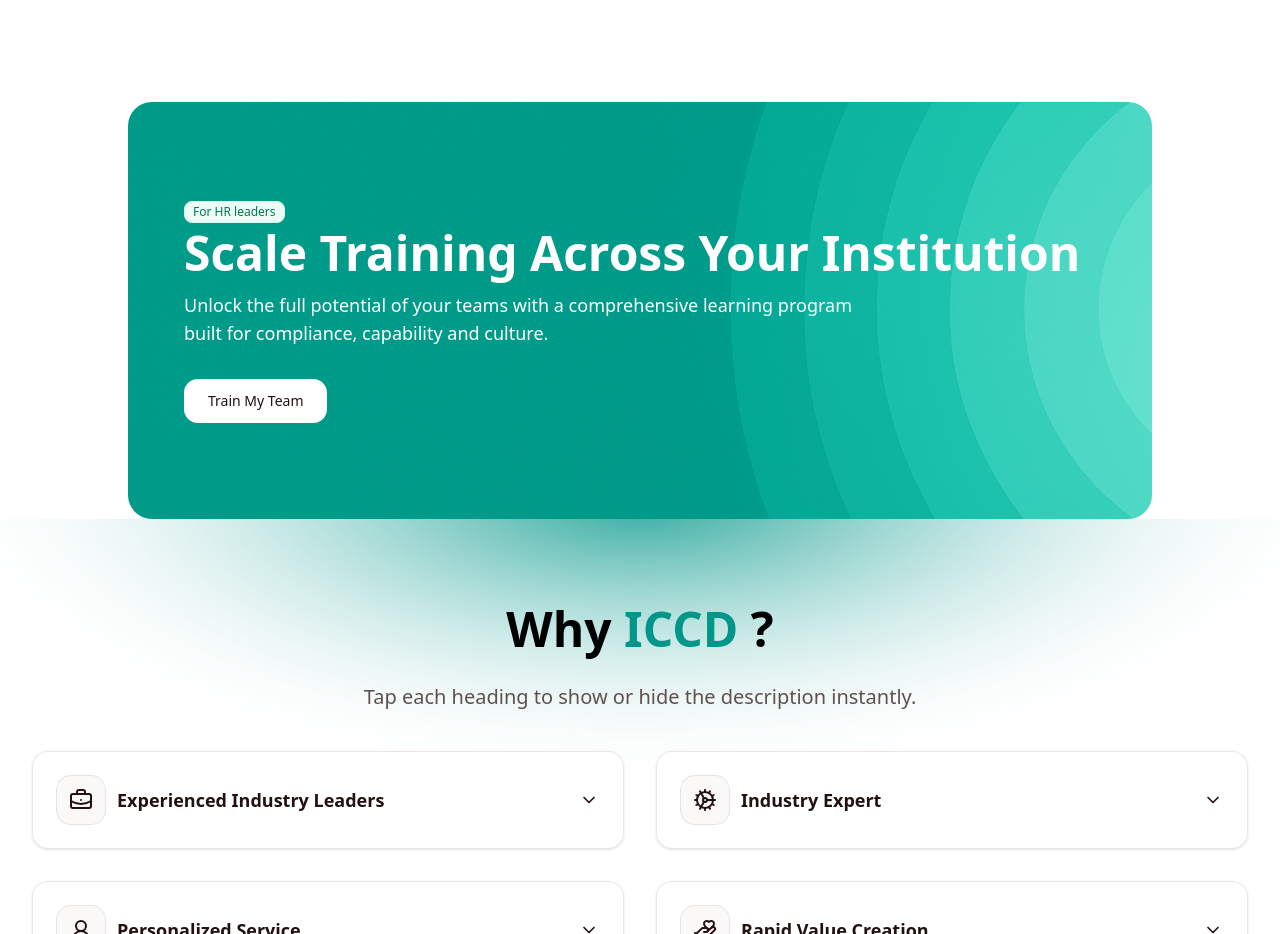
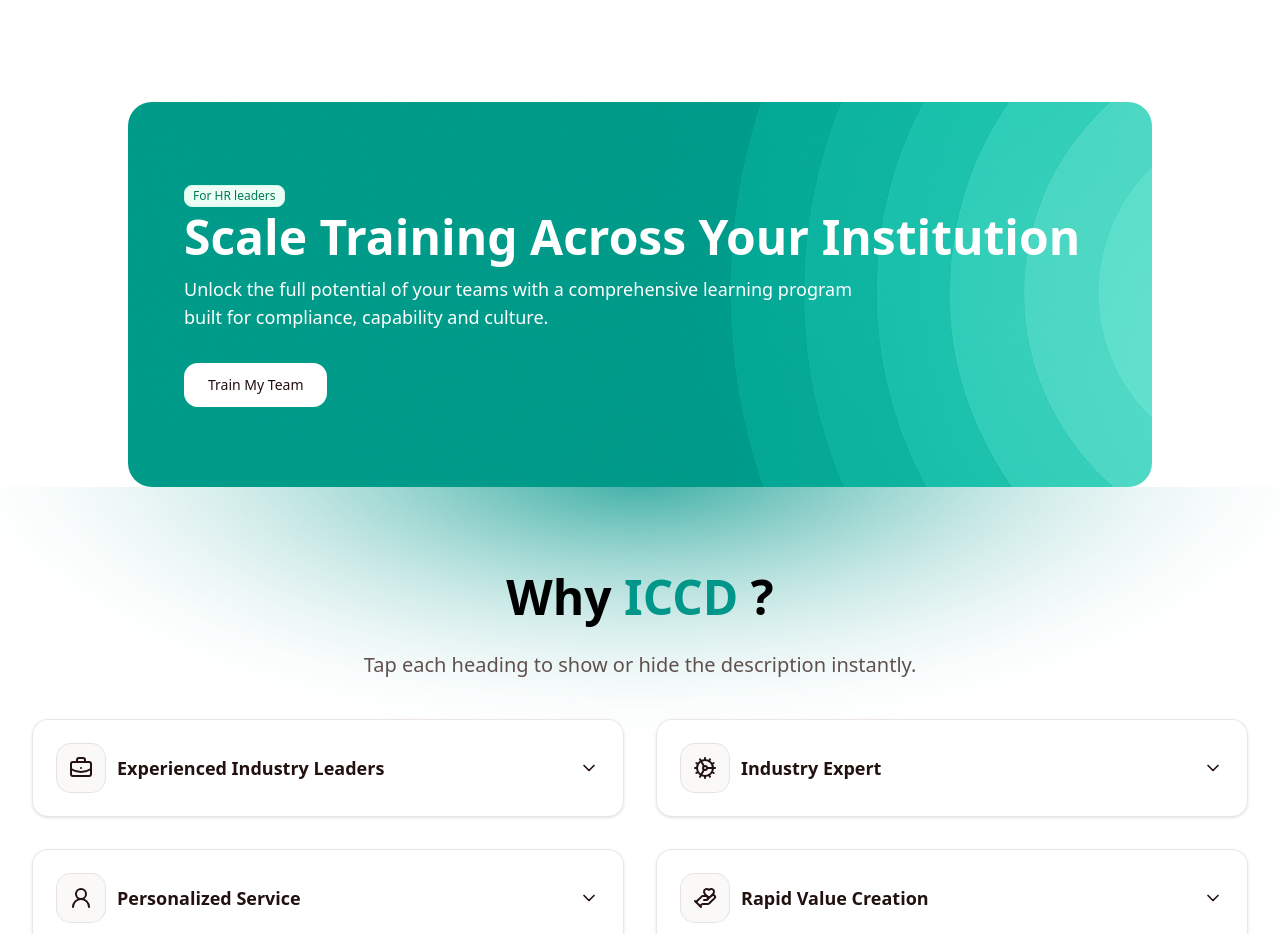
Before and after one commit to saran-adhikari/iccd, a Next.js app: page / in a window 1280 px wide. Shown: the part 1920-2854 px from the top of the page. Built offline with nearby package versions, Linux system fonts and the light colour scheme.

Commit message:
minor changes

```diff
--- a/src/app-components/herotrainmyteam.tsx
+++ b/src/app-components/herotrainmyteam.tsx
@@ -28,7 +28,7 @@
 >
   {/* Content */}
   <div className="mx-auto max-w-6xl px-6 sm:px-6">
-    <div className="relative flex min-h-[30vh] items-start justify-start py-12 sm:py-16">
+    <div className="relative flex min-h-[30vh] items-start justify-start py-12 sm:py-12">
       <div className="relative z-10 text-start">
         <Badge
           variant="secondary"
```
